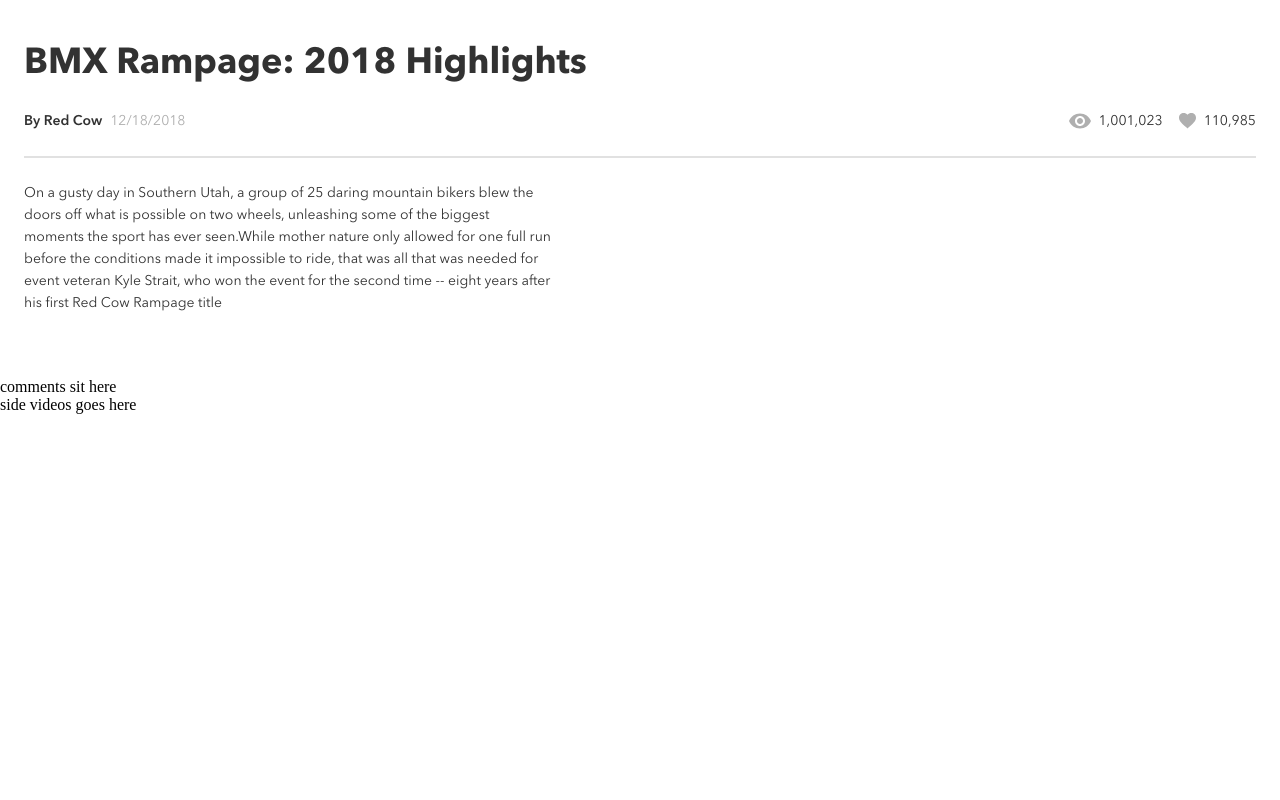
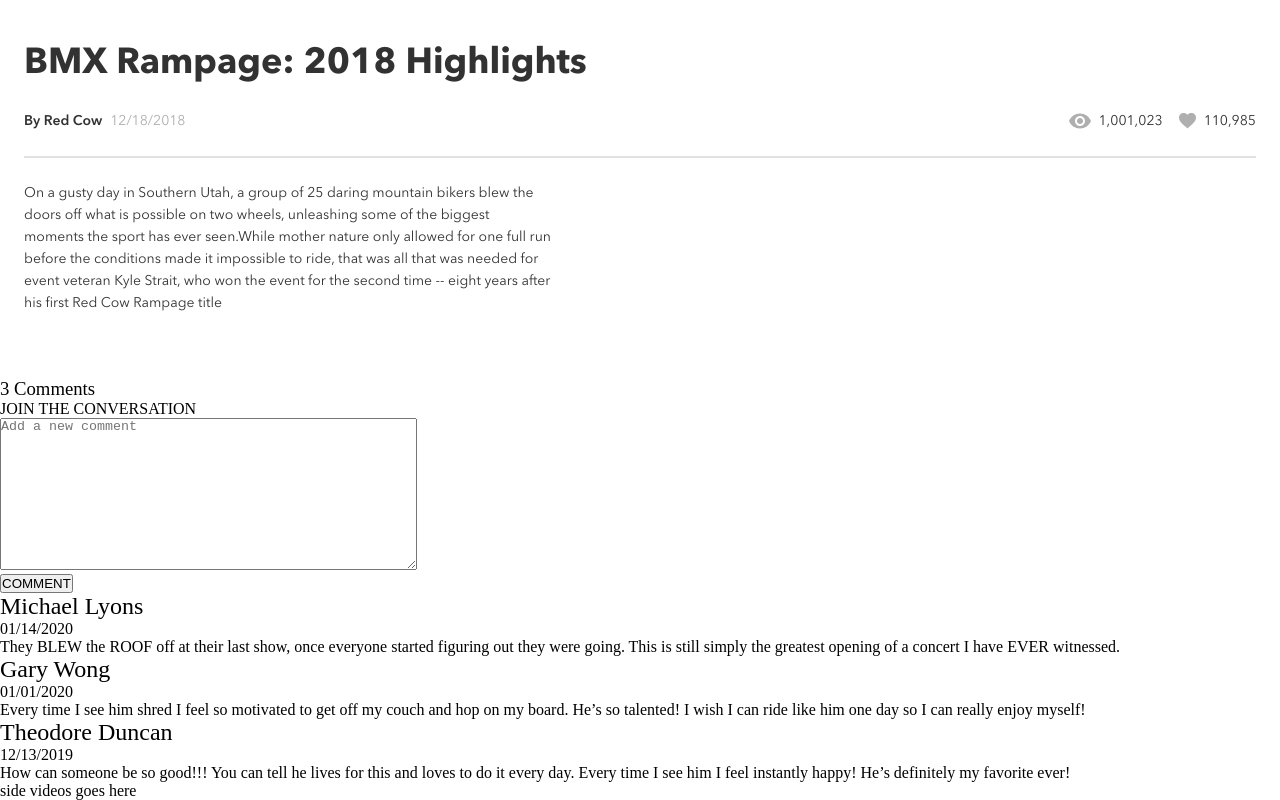
Before and after one commit to alinademi/Video-sharing, a React (Create React App) app in the folder sprint1/: page / in a window 1280 px wide. Shown: the part 753-1553 px from the top of the page. Before the commit the page ends 1167 px from the top, so only its background shows below. Built offline with nearby package versions, Linux system fonts and the light colour scheme.

Commit message:
comment form and list added / awaiting styling

```diff
--- a/sprint1/src/App.js
+++ b/sprint1/src/App.js
@@ -1,8 +1,10 @@
 import "./styles/main.css";
+import React from "react";
 import Header from "./components/Header";
 import MainVideo from "./components/MainVideo";
 import Intro from "./components/Intro";
-import React from "react";
+import CommentsForm from "./components/CommentsForm";
+import PostedComments from "./components/PostedComments";
 
 class App extends React.Component {
   state = {
@@ -60,30 +62,10 @@ class App extends React.Component {
         duration: "type of <string>",
         video: "type of <string>",
         timestamp: "12/18/2018",
+        comments: comment,
       },
     ],
   };
-
-  // const comment = [
-  //   {
-  //     name: "Michael Lyons",
-  //     date: "01/14/2020",
-  //     comment:
-  //       "They BLEW the ROOF off at their last show, once everyone started figuring out they were going. This is still simply the greatest opening of a concert I have EVER witnessed.",
-  //   },
-  //   {
-  //     name: "Gary Wong",
-  //     date: "01/01/2020",
-  //     comment:
-  //       "Every time I see him shred I feel so motivated to get off my couch and hop on my board. He’s so talented! I wish I can ride like him one day so I can really enjoy myself!",
-  //   },
-  //   {
-  //     name: "Theodore Duncan",
-  //     date: "12/13/2019",
-  //     comment:
-  //       "How can someone be so good!!! You can tell he lives for this and loves to do it every day. Every time I see him I feel instantly happy! He’s definitely my favorite ever!",
-  //   },
-  // ];
 
   render() {
     return (
@@ -92,7 +74,12 @@ class App extends React.Component {
         <MainVideo />
         <div className="main-wrapper">
           <Intro currentVideoInfo={this.state.currentVideo} />
-          <div className="comment__container">comments sit here</div>
+          <CommentsForm />
+          <ul className="comment__container">
+            <PostedComments
+              postedComments={this.state.currentVideo[0].comments}
+            />
+          </ul>
         </div>
         <aside className="upnext">side videos goes here</aside>
       </div>
@@ -100,3 +87,24 @@ class App extends React.Component {
   }
 }
 export default App;
+
+const comment = [
+  {
+    name: "Michael Lyons",
+    date: "01/14/2020",
+    comment:
+      "They BLEW the ROOF off at their last show, once everyone started figuring out they were going. This is still simply the greatest opening of a concert I have EVER witnessed.",
+  },
+  {
+    name: "Gary Wong",
+    date: "01/01/2020",
+    comment:
+      "Every time I see him shred I feel so motivated to get off my couch and hop on my board. He’s so talented! I wish I can ride like him one day so I can really enjoy myself!",
+  },
+  {
+    name: "Theodore Duncan",
+    date: "12/13/2019",
+    comment:
+      "How can someone be so good!!! You can tell he lives for this and loves to do it every day. Every time I see him I feel instantly happy! He’s definitely my favorite ever!",
+  },
+];
--- /dev/null
+++ b/sprint1/src/components/CommentsForm.js
@@ -0,0 +1,31 @@
+import React from "react";
+
+const CommentsForm = () => {
+  return (
+    <div className="comment-form">
+      <h3 className="comment-form__count">3 Comments</h3>
+      <div className="comment-form__title-wrapper">
+        <div className="comment-form__avatar"></div>
+        <div className="comment-form__title">
+          <form className="comment-form__form">
+            <div className="comment-form__input-title">
+              <p>JOIN THE CONVERSATION</p>
+              <textarea
+                className="comment-form__input"
+                name="comment"
+                rows="10"
+                cols="50"
+                placeholder="Add a new comment"
+              ></textarea>
+            </div>
+            <div className="comment-form__submit-container">
+              <button className="comment-form__submit">COMMENT</button>
+            </div>
+          </form>
+        </div>
+      </div>
+    </div>
+  );
+};
+
+export default CommentsForm;
--- /dev/null
+++ b/sprint1/src/components/PostedComments.js
@@ -0,0 +1,19 @@
+import React from "react";
+
+const PostedComments = ({ postedComments }) => {
+  const commentArray = postedComments.map((comment, i) => {
+    return (
+      <li key={i} className="posted-comments">
+        <div className="posted-comments__image"></div>
+        <div className="posted-comments__container">
+          <h2 className="posted-comments__name">{comment.name}</h2>
+          <aside className="posted-comments__time">{comment.date}</aside>
+          <p className="posted-comments__comment">{comment.comment}</p>
+        </div>
+      </li>
+    );
+  });
+  return commentArray;
+};
+
+export default PostedComments;
```
